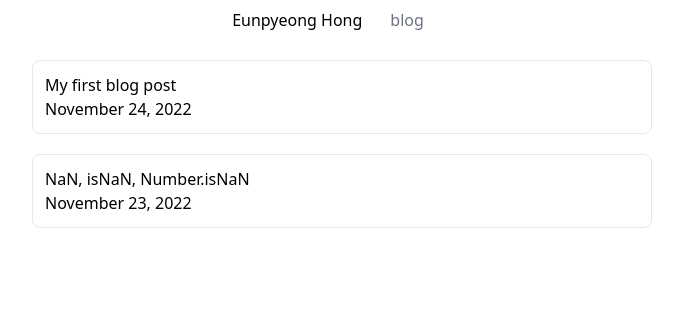
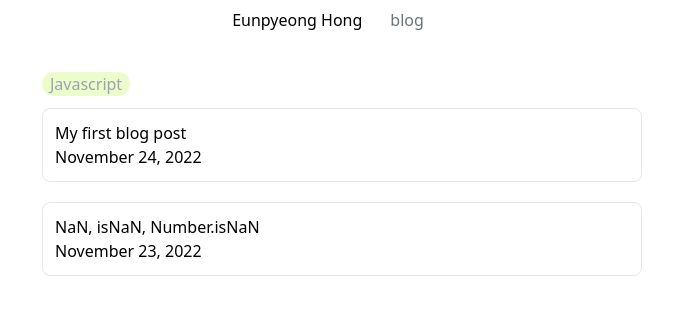
Before and after one commit to gnoeyp/blog, a Gatsby site: page /blog in a window 1280 px wide. Shown: the whole page, without its empty margins (298-981 px from the left). Built offline with nearby package versions, Linux system fonts and the light colour scheme; Gatsby itself is replaced by a stand-in of ours.

Commit message:
feat: tags

```diff
--- /dev/null
+++ b/src/components/Tag.tsx
@@ -0,0 +1,24 @@
+import React from "react";
+import clsx from "clsx";
+
+type TagProps = {
+  children: string;
+  checked?: boolean;
+  onClick?: () => void;
+};
+
+const Tag = ({ children, checked, onClick }: TagProps) => {
+  return (
+    <div
+      className={clsx(
+        "rounded-full px-2 text-gray-400 cursor-pointer",
+        checked ? "bg-lime-300" : "bg-lime-100 hover:bg-lime-200"
+      )}
+      onClick={onClick}
+    >
+      {children}
+    </div>
+  );
+};
+
+export default Tag;
--- a/src/pages/blog.tsx
+++ b/src/pages/blog.tsx
@@ -1,7 +1,9 @@
-import React from "react";
+import React, { useState } from "react";
 import { graphql, Link } from "gatsby";
 import Layout from "../components/Layout";
 import PostPreview from "../components/PostPreview";
+import { includesArray, removeDuplicatesInArray } from "../utils";
+import Tag from "../components/Tag";
 
 type Data = {
   allMarkdownRemark: {
@@ -12,6 +14,7 @@ type Data = {
           date: string;
           slug: string;
           title: string;
+          tags?: string[];
         };
       };
     }[];
@@ -23,12 +26,47 @@ type BlogPageProps = {
 };
 
 const BlogPage = ({ data }: BlogPageProps) => {
+  const [checkedTags, setCheckedTags] = useState<string[]>([]);
+
   const posts = data.allMarkdownRemark.edges;
+  const tags = removeDuplicatesInArray(
+    posts.reduce<string[]>(
+      (result, post) =>
+        post.node.frontmatter.tags
+          ? [...result, ...post.node.frontmatter.tags]
+          : result,
+      []
+    )
+  );
+
+  const handleClickTag = (tag: string) => {
+    checkedTags.includes(tag)
+      ? setCheckedTags(checkedTags.filter((checkedTag) => checkedTag !== tag))
+      : setCheckedTags([...checkedTags, tag]);
+  };
+
+  const filteredPosts =
+    checkedTags.length > 0
+      ? posts.filter((post) =>
+          includesArray(post.node.frontmatter.tags || [], checkedTags)
+        )
+      : posts;
+
   return (
     <Layout location="blog">
-      <div className="flex justify-center p-5">
-        <div className="w-1/2 flex flex-col gap-5">
-          {posts.map((post) => (
+      <div className="flex flex-col items-center p-5 w-1/2 m-auto">
+        <div className="flex justify-start py-3 w-full">
+          {tags.map((tag) => (
+            <Tag
+              checked={checkedTags.includes(tag)}
+              onClick={() => handleClickTag(tag)}
+            >
+              {tag}
+            </Tag>
+          ))}
+        </div>
+        <div className="w-full flex flex-col gap-5">
+          {filteredPosts.map((post) => (
             <Link to={`/blog/${post.node.frontmatter.slug}`}>
               <PostPreview
                 title={post.node.frontmatter.title}
@@ -52,6 +90,7 @@ export const query = graphql`
             date(formatString: "MMMM DD, YYYY")
             slug
             title
+            tags
           }
         }
       }
--- /dev/null
+++ b/src/utils.ts
@@ -0,0 +1,7 @@
+export const removeDuplicatesInArray = <T>(arr: T[]): T[] => {
+  return Array.from(new Set(arr));
+};
+
+export const includesArray = <T>(arr1: T[], arr2: T[]): boolean => {
+  return arr2.every((v) => arr1.includes(v));
+};
```
